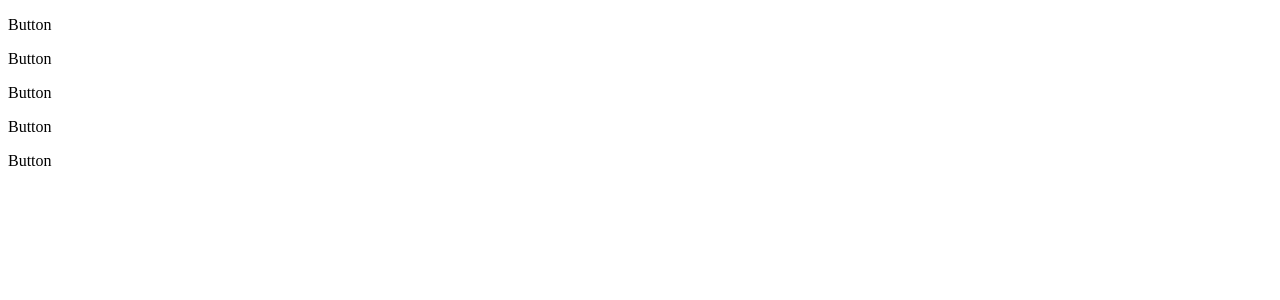
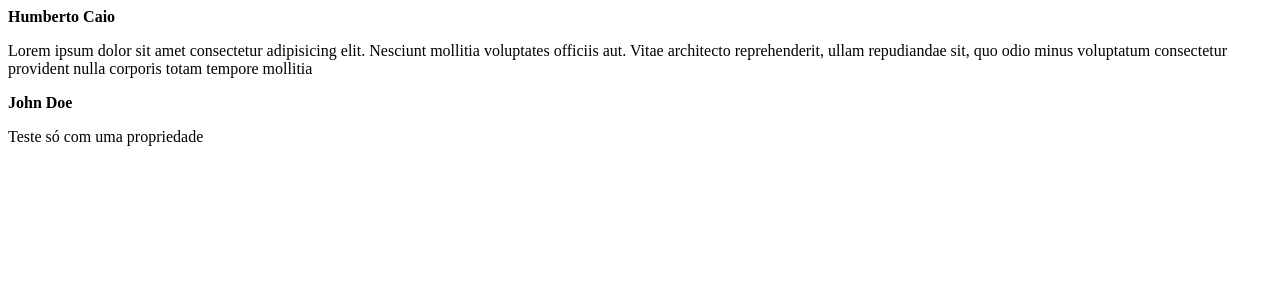
Before and after one commit to HumbertoQueiroz/React, a React (Vite) app in the folder aulas/01-fundamentos-reactjs/: page / in a window 1280 px wide. Shown: the top 300 px of the page. Built offline with nearby package versions, Linux system fonts and the light colour scheme.

Commit message:
Adicionado ao Redme explicação de conceitos do React

```diff
--- a/aulas/01-fundamentos-reactjs/src/App.jsx
+++ b/aulas/01-fundamentos-reactjs/src/App.jsx
@@ -1,15 +1,21 @@
 /*import {Post} from './Post'*/
-import {Button} from "./Post"
+import {Post} from "./Post"
 
 
 export function App() {
   return (
     <div>
-      <Button />
-      <Button />
-      <Button />
-      <Button />
-      <Button />
+      <Post
+        autor="Humberto Caio"
+        content="Lorem ipsum dolor sit amet consectetur adipisicing elit. Nesciunt mollitia voluptates officiis aut. Vitae architecto reprehenderit, ullam repudiandae sit, quo odio minus voluptatum consectetur provident nulla corporis totam tempore mollitia"
+      />
+      <Post
+        autor="John Doe"
+      />
+      <Post
+        content="Teste só com uma propriedade"
+      />
     </div>
   )
+
 }
--- a/aulas/01-fundamentos-reactjs/src/Post.jsx
+++ b/aulas/01-fundamentos-reactjs/src/Post.jsx
@@ -1,11 +1,23 @@
-export function Button(){
-    return <p>Button</p>
+//Uma função construtora de html pode receber parametros, este caso 'props',
+//Esses paremetros (pode ser um ou mais) são recebidos em formado de Objeto
+//Exemplo:  props: {autor:"", content:"",}
+
+
+export function Post(props){
+    return (
+      <div>
+        <strong>{props.autor}</strong>
+        <p>{props.content}</p>
+      </div>
+    )
 }
+
+
+
+
 
 /*function Post(){
     return <p>Post</p>
 }
-
 export default Post
-
 */
```
Also changed, not shown: 1 other file (tests, documents, lock files or other folders).
